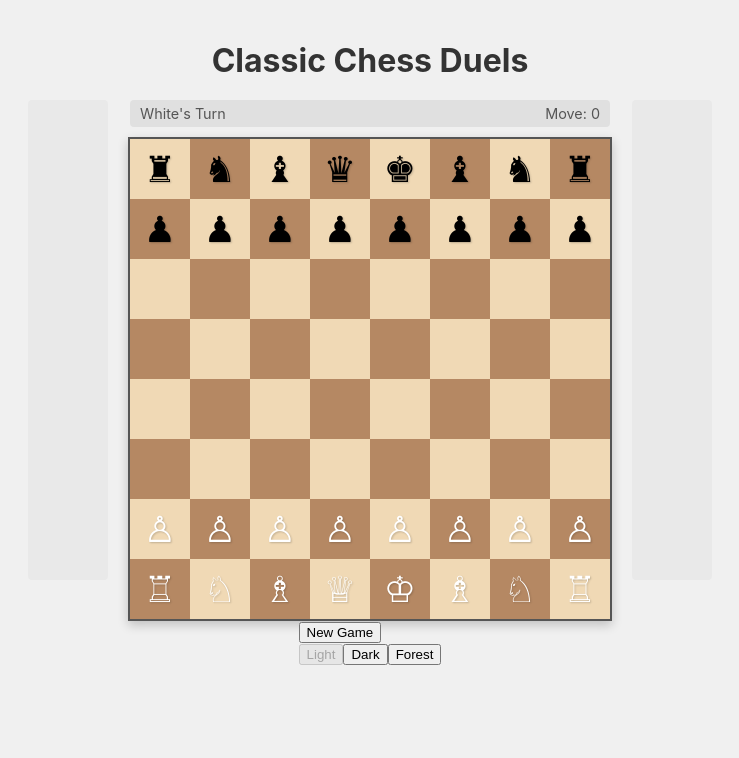
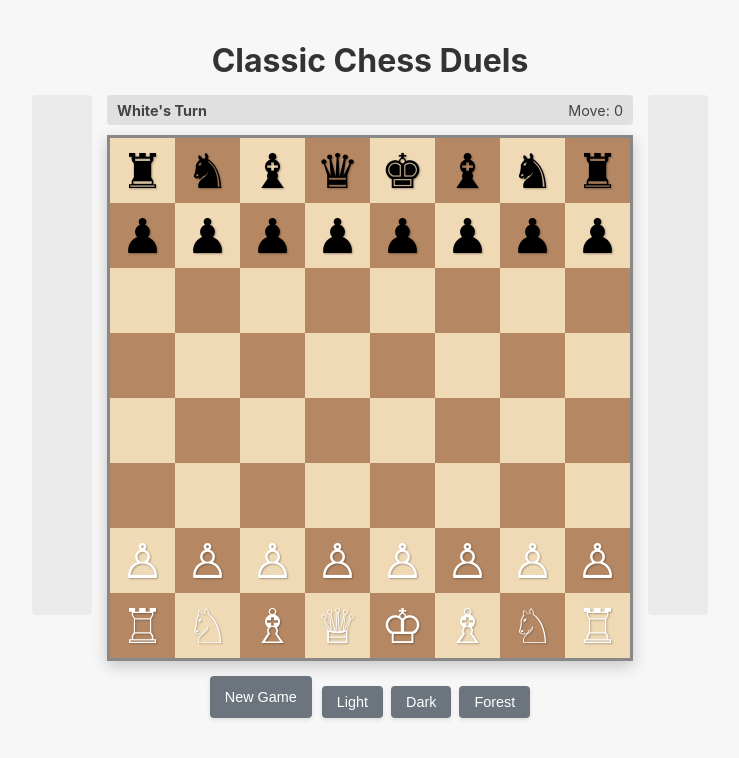
Before and after one commit to tejasbhati27/classic-chess-duels, a React (Create React App) app: page / in a window 1280 px wide. Shown: the top 758 px of the page, without its empty margins (270-1009 px from the left). Built offline with nearby package versions, Linux system fonts and the light colour scheme.

Commit message:
Update App.css

```diff
--- a/src/App.css
+++ b/src/App.css
@@ -1,4 +1,4 @@
-/* Basic Reset & Body */
+/* === Base Styles === */
 body {
   margin: 0;
   font-family: -apple-system, BlinkMacSystemFont, 'Segoe UI', 'Roboto', 'Oxygen',
@@ -6,12 +6,12 @@ body {
     sans-serif;
   -webkit-font-smoothing: antialiased;
   -moz-osx-font-smoothing: grayscale;
-  background-color: #f0f0f0; /* Light background for the page */
   display: flex;
   justify-content: center;
   align-items: flex-start; /* Align to top */
   min-height: 100vh;
   padding-top: 20px;
+  transition: background-color 0.3s ease; /* Theme transition */
 }
 
 .app {
@@ -19,20 +19,22 @@ body {
   flex-direction: column;
   align-items: center;
   width: 100%;
-  max-width: 900px; /* Max width for the game area */
+  max-width: 950px; /* Wider to accommodate captured pieces comfortably */
+  padding: 0 10px; /* Add padding for smaller screens */
+  box-sizing: border-box;
 }
 
 h1 {
-  color: #333;
-  margin-bottom: 20px;
+  margin-bottom: 15px;
+  transition: color 0.3s ease; /* Theme transition */
 }
 
 .game-area {
   display: flex;
   justify-content: center;
-  align-items: flex-start; /* Align captured pieces zones with top of board */
+  align-items: flex-start;
   width: 100%;
-  gap: 20px; /* Space between captured pieces and board */
+  gap: 15px; /* Space between captured pieces and board */
 }
 
 .board-container {
@@ -43,136 +45,199 @@ h1 {
 
 .status-bar {
   width: 100%;
-    max-width: 480px; /* Match board width */
+  min-height: 30px; /* Ensure consistent height */
   padding: 5px 10px;
   margin-bottom: 10px;
-    background-color: #e0e0e0;
   border-radius: 4px;
   display: flex;
   justify-content: space-between;
+  align-items: center;
   font-size: 0.9em;
-    color: #555;
   box-sizing: border-box;
+  transition: background-color 0.3s ease, color 0.3s ease; /* Theme transition */
+}
+.status-bar .status-message {
+    font-weight: bold;
 }
 
 .chessboard {
-  width: 480px; /* Standard size, adjust as needed */
-  height: 480px;
+  /* Adjust size as needed, using aspect-ratio is good for responsiveness */
+  width: clamp(300px, 90vmin, 520px);
+  aspect-ratio: 1 / 1; /* Maintain square shape */
   display: grid;
   grid-template-columns: repeat(8, 1fr);
   grid-template-rows: repeat(8, 1fr);
-  border: 2px solid #555; /* Border around the board */
-  box-shadow: 0 4px 10px rgba(0, 0, 0, 0.2);
+  border: 3px solid; /* Border color set by theme */
+  box-shadow: 0 5px 15px rgba(0, 0, 0, 0.2);
+  transition: border-color 0.3s ease; /* Theme transition */
 }
 
 .square {
   display: flex;
   justify-content: center;
   align-items: center;
-  position: relative; /* Needed for absolute positioning of indicators */
-  cursor: pointer;
+  position: relative;
+  cursor: grab; /* Indicate draggable potential */
+  transition: background-color 0.2s ease; /* Smooth background changes */
+}
+.square:active {
+    cursor: grabbing;
 }
 
-.square.light {
-  background-color: #f0d9b5; /* Light square color */
+/* === Piece Styles (Consistent Black & White) === */
+.piece {
+  font-size: clamp(28px, 7vmin, 48px); /* Responsive font size */
+  user-select: none;
+  text-shadow: 1px 1px 2px rgba(0, 0, 0, 0.3);
+  transition: opacity 0.2s ease-out, transform 0.2s ease-out; /* Animation */
+  z-index: 10; /* Make sure pieces are above indicators */
+  pointer-events: none; /* Pieces themselves shouldn't block square events */
 }
 
-.square.dark {
-  background-color: #b58863; /* Dark square color */
+.piece.hidden { /* Used during drag start for visual feedback */
+    opacity: 0.4;
 }
 
-.square.selected {
-  background-color: rgba(255, 255, 0, 0.5); /* Yellow highlight for selected */
+/* !! Force Black and White Pieces !! */
+.piece.white-piece {
+    color: #ffffff;
+    /* Optional subtle stroke for contrast on light squares */
+    /* -webkit-text-stroke: 0.5px black;
+       text-stroke: 0.5px black; */
 }
 
-/* Minimal legal move indicator */
+.piece.black-piece {
+    color: #000000;
+     /* Optional subtle stroke for contrast on dark squares */
+    /* -webkit-text-stroke: 0.5px white;
+       text-stroke: 0.5px white; */
+}
+
+/* === Interaction Styles === */
+.square.selected {
+  /* Use outline instead of background to not clash with drop targets */
+  outline: 3px solid rgba(255, 215, 0, 0.7); /* Gold outline */
+  outline-offset: -3px;
+  z-index: 5; /* Bring selected outline above neighbours */
+}
+
+/* Legal Move Indicator (Dot) */
 .legal-move-indicator {
   position: absolute;
   width: 25%;
   height: 25%;
-  background-color: rgba(0, 0, 0, 0.2); /* Subtle dark circle */
   border-radius: 50%;
-  pointer-events: none; /* Don't interfere with clicks */
+  pointer-events: none;
+  opacity: 0.4;
+  transition: background-color 0.3s ease; /* Theme transition */
 }
 
-/* Alternative legal move highlight (outline) */
-/*
-.square.legal-move::after {
-  content: '';
-  position: absolute;
-  top: 2px;
-  left: 2px;
-  right: 2px;
-  bottom: 2px;
-  border: 2px solid rgba(0, 0, 0, 0.3);
-  border-radius: 2px;
-  pointer-events: none;
+/* Drag and Drop Highlighting */
+.square.drag-over-valid {
+    background-color: rgba(0, 255, 0, 0.3); /* Green tint for valid drop */
 }
-*/
-
-.piece {
-  font-size: 36px; /* Adjust size as needed */
-  user-select: none; /* Prevent text selection */
-  text-shadow: 1px 1px 2px rgba(0,0,0,0.2);
+.square.drag-over-invalid {
+     background-color: rgba(255, 0, 0, 0.3); /* Red tint for invalid drop */
+     cursor: no-drop;
 }
 
-.white-piece {
-    color: #ffffff; /* White pieces */
-    /* Add stroke for better visibility on light squares if needed */
-    /* -webkit-text-stroke: 1px black;
-    text-stroke: 1px black; */
-}
-
-.black-piece {
-    color: #000000; /* Black pieces */
-}
-
-/* Captured Pieces Display */
+/* === Captured Pieces Styles === */
 .captured-pieces {
-  width: 80px; /* Adjust width as needed */
-  min-height: 480px; /* Match board height */
-  background-color: #e9e9e9;
+  width: 60px; /* Slightly narrower */
+  min-height: clamp(300px, 90vmin, 520px); /* Match board height */
   padding: 10px 5px;
   border-radius: 4px;
   box-sizing: border-box;
   display: flex;
   flex-direction: column;
-  flex-wrap: wrap; /* Allow wrapping if many pieces */
+  flex-wrap: wrap;
   align-content: flex-start;
-  gap: 4px; /* Spacing between icons */
+  gap: 4px;
+  transition: background-color 0.3s ease; /* Theme transition */
 }
 
 .captured-pieces .piece-icon {
-    font-size: 20px; /* Smaller icons */
+    font-size: clamp(16px, 4vmin, 24px); /* Responsive captured icons */
     line-height: 1;
+    opacity: 0.8;
+     /* Ensure captured pieces also use forced B&W */
+    &.white-piece { color: #fff; }
+    &.black-piece { color: #000; }
 }
 
-.new-game-button {
+/* === Buttons === */
+.controls {
     margin-top: 15px;
+    display: flex;
+    gap: 10px;
+    flex-wrap: wrap; /* Allow wrapping on small screens */
+    justify-content: center;
+}
+
+.control-button {
     padding: 8px 15px;
-    font-size: 1em;
+    font-size: 0.9em;
     cursor: pointer;
-    background-color: #6c757d;
-    color: white;
     border: none;
     border-radius: 4px;
-    transition: background-color 0.2s ease;
+    transition: background-color 0.2s ease, color 0.2s ease, box-shadow 0.2s ease;
+    box-shadow: 0 2px 4px rgba(0,0,0,0.1);
+}
+.control-button:hover {
+    box-shadow: 0 4px 8px rgba(0,0,0,0.15);
+}
+.control-button:active {
+     box-shadow: 0 1px 2px rgba(0,0,0,0.1);
 }
 
-.new-game-button:hover {
-    background-color: #5a6268;
+/* === Theme Switching Section === */
+.theme-selector {
+    margin-top: 10px;
+    display: flex;
+    gap: 8px;
 }
 
 
-/* Add simple Theme support example */
-/*
-body.dark-theme { background-color: #333; }
-.dark-theme h1 { color: #eee; }
-.dark-theme .status-bar { background-color: #555; color: #ddd; }
-.dark-theme .chessboard { border-color: #888; }
-.dark-theme .square.light { background-color: #a0a0a0; }
-.dark-theme .square.dark { background-color: #606060; }
-.dark-theme .captured-pieces { background-color: #444; }
-.dark-theme .new-game-button { background-color: #888; }
-.dark-theme .new-game-button:hover { background-color: #777; }
-*/
+/* ================================== */
+/*           THEME: Light             */
+/* ================================== */
+.theme-light { background-color: #f7f7f7; }
+.theme-light h1 { color: #333; }
+.theme-light .status-bar { background-color: #e0e0e0; color: #444; }
+.theme-light .chessboard { border-color: #888; }
+.theme-light .square.light { background-color: #f0d9b5; }
+.theme-light .square.dark { background-color: #b58863; }
+.theme-light .legal-move-indicator { background-color: rgba(0, 0, 0, 0.3); } /* Darker dot */
+.theme-light .captured-pieces { background-color: #eaeaea; }
+.theme-light .control-button { background-color: #6c757d; color: white; }
+.theme-light .control-button:hover { background-color: #5a6268; }
+
+
+/* ================================== */
+/*            THEME: Dark             */
+/* ================================== */
+.theme-dark { background-color: #2c2f33; }
+.theme-dark h1 { color: #e0e0e0; }
+.theme-dark .status-bar { background-color: #4f545c; color: #e0e0e0; }
+.theme-dark .chessboard { border-color: #666; }
+.theme-dark .square.light { background-color: #a0a0a0; } /* Grey light squares */
+.theme-dark .square.dark { background-color: #6a6a6a; } /* Darker grey dark squares */
+.theme-dark .legal-move-indicator { background-color: rgba(255, 255, 255, 0.3); } /* Lighter dot */
+.theme-dark .captured-pieces { background-color: #40444b; }
+.theme-dark .control-button { background-color: #7289da; color: white; } /* Discord-like blue */
+.theme-dark .control-button:hover { background-color: #677bc4; }
+
+
+/* ================================== */
+/*          THEME: Forest             */
+/* ================================== */
+.theme-forest { background-color: #e4efe1; } /* Light leafy green background */
+.theme-forest h1 { color: #2f4f2f; } /* Dark Green */
+.theme-forest .status-bar { background-color: #a4b89a; color: #2f3e2f; } /* Muted green */
+.theme-forest .chessboard { border-color: #556b2f; } /* Dark Olive Green */
+.theme-forest .square.light { background-color: #e8e8d8; } /* Beige/Cream */
+.theme-forest .square.dark { background-color: #7a9467; } /* Forest Green */
+.theme-forest .legal-move-indicator { background-color: rgba(47, 79, 47, 0.4); } /* Dark Green Dot */
+.theme-forest .captured-pieces { background-color: #c1cec0; } /* Lighter muted green */
+.theme-forest .control-button { background-color: #8fbc8f; color: #2f4f2f; } /* Dark Sea Green */
+.theme-forest .control-button:hover { background-color: #7aa97a; }
```
Lines whose indentation alone changed are shown as unchanged.
